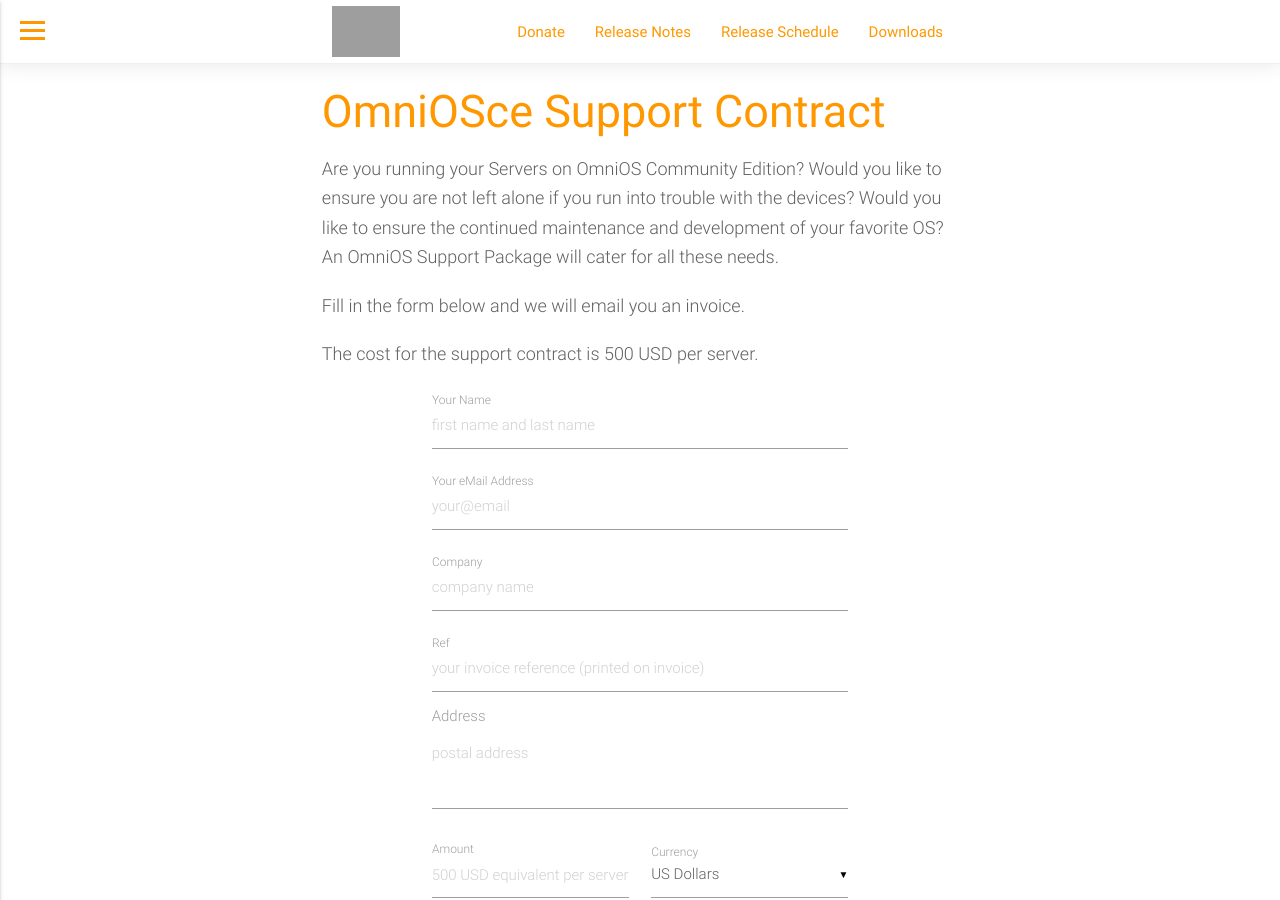
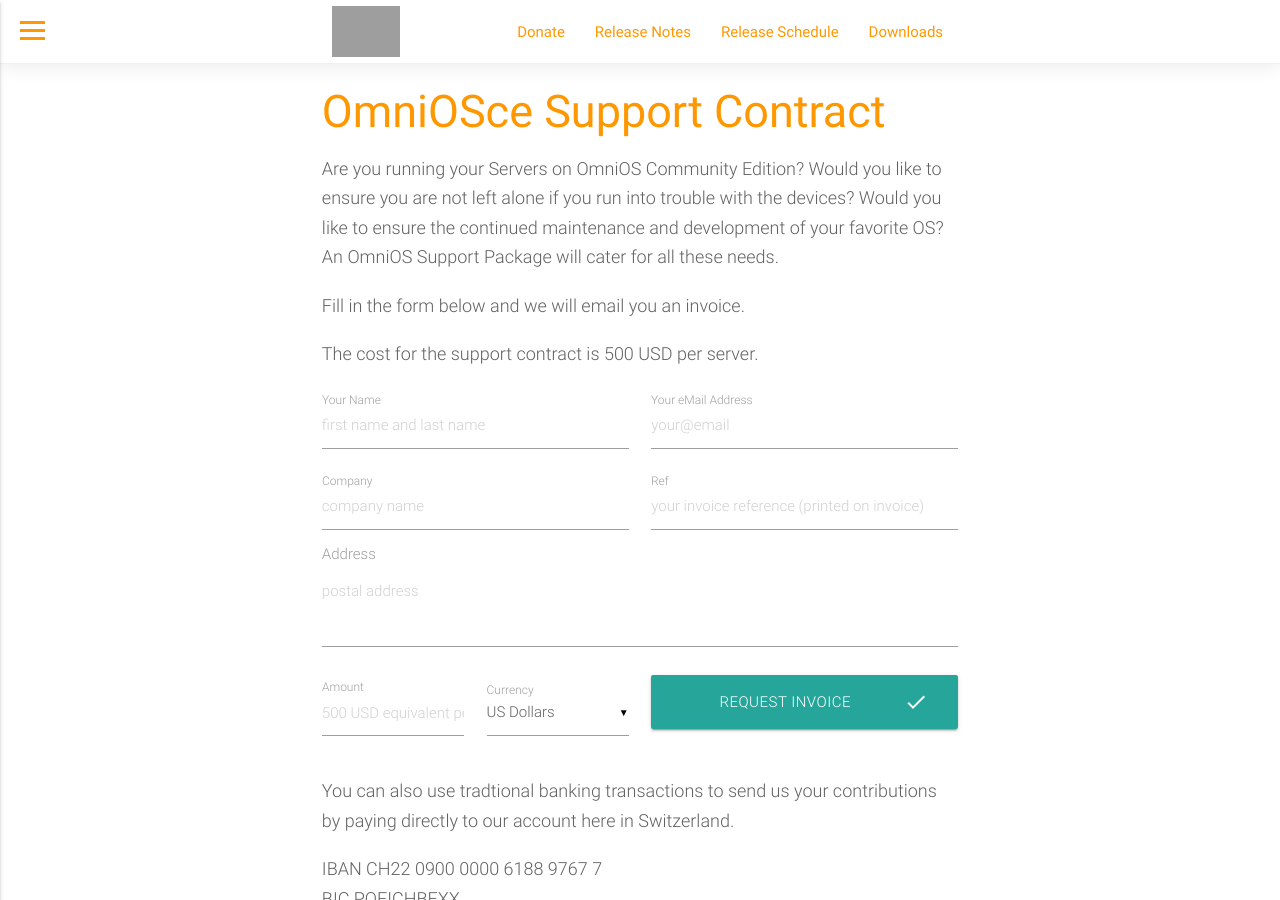
Before and after one commit to omniosorg/omniosorg.github.io, a Jekyll site: the page built from invoice.md, in a window 1280 px wide and 900 px high. Built offline with Jekyll 4.4.1, drawn with Linux system fonts in a browser that asks for light colours; grey boxes are pictures that could not be loaded.

Commit message:
more compact form

```diff
--- a/invoice.md
+++ b/invoice.md
@@ -19,31 +19,31 @@
 
 <form id="invoice_form">
 <div class="row">
-<div class="input-field col s12 offset-m1 m10 offset-l2 l8">
+<div class="input-field col s12 m6">
     <input placeholder="first name and last name" name="name" id="name_fld" type="text" class="validate">
     <label for="name">Your Name</label>
 </div>
-<div class="input-field col s12 offset-m1 m10 offset-l2 l8">
+<div class="input-field col s12 m6">
     <input placeholder="your@email" name="email" id="email_fld" type="email" class="validate">
     <label for="name">Your eMail Address</label>
 </div>
-<div class="input-field col s12 offset-m1 m10 offset-l2 l8">
+<div class="input-field col s12 m6">
     <input placeholder="company name" name="company" id="company_fld" type="text" class="validate">
     <label for="name">Company</label>
 </div>
-<div class="input-field col s12 offset-m1 m10 offset-l2 l8">
+<div class="input-field col s12 m6">
     <input placeholder="your invoice reference (printed on invoice)" name="ref" id="ref_fld" type="text" class="validate">
     <label for="name">Ref</label>
 </div>
-<div class="input-field col s12 offset-m1 m10 offset-l2 l8">
+<div class="input-field col s12">
     <textarea placeholder="postal address" name="address" id="address_fld" class="materialize-textarea validate"></textarea>
     <label for="address">Address</label>
 </div>
-<div class="input-field col s6 offset-m1  m5 offset-l2 l4">
+<div class="input-field col s6 m3">
     <input placeholder="500 USD equivalent per server" name="amount" id="amount_fld" type="text" class="validate">
     <label>Amount</label>
 </div>
-<div class="input-field col s6 m5 l4">
+<div class="input-field col s6 m3">
     <select id="currency_fld">
       <option default value="usd">US Dollars</option>
       <option value="gbp">GB Pounds</option>
@@ -52,7 +52,7 @@
     </select>
     <label>Currency</label>
 </div>
-<div class="col s12 offset-m1 m10 offset-l2 l8">
+<div class="col s12 m6">
     <button style="width: 100%" id="get-invoice" class="btn waves-effect waves-light btn-large" type="submit" name="action"><i class="material-icons
 right">done</i>Request Invoice</button>
 </div>
```
